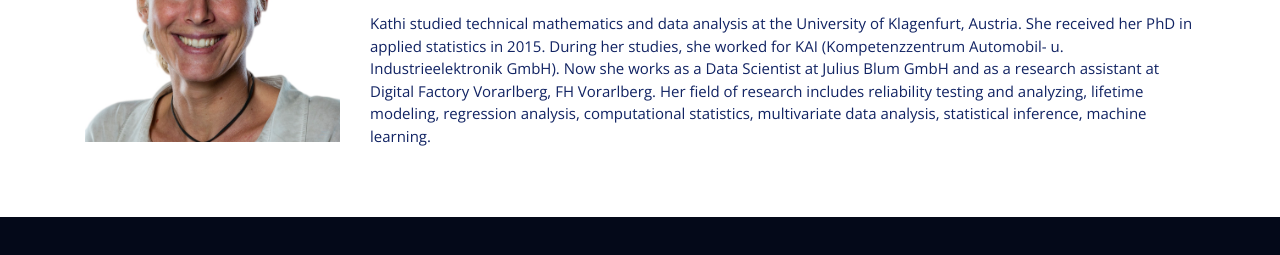
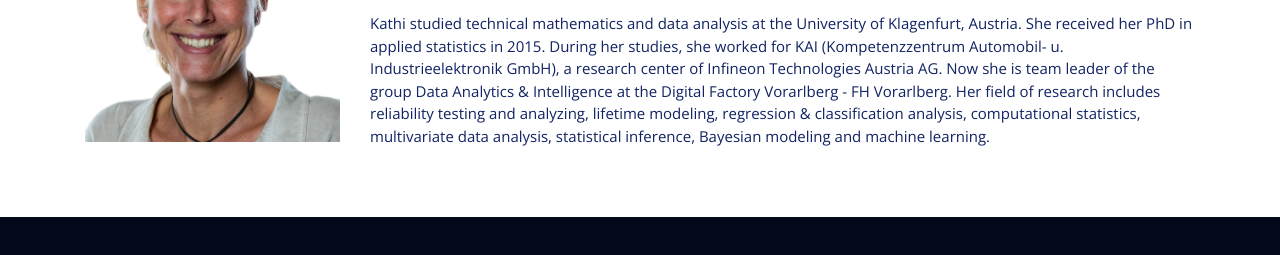
Before and after one commit to datapioneers/dp2019, a plain HTML site: page docs/organizer-kathrin.html in a window 1280 px wide. Shown: the part 378-633 px from the top of the page. Drawn offline with nearby package versions, Linux system fonts and the light colour scheme.

Commit message:
Update Kathi's bio

```diff
--- a/docs/organizer-kathrin.html
+++ b/docs/organizer-kathrin.html
@@ -72,15 +72,7 @@
                 <a href="https://www.linkedin.com/in/kathrin-plankensteiner-141b65171/"><i class="fa fa-linkedin"></i></a>
               </div>
               <p>
-                Kathi studied technical mathematics and data analysis at the
-                University of Klagenfurt, Austria. She received her PhD in
-                applied statistics in 2015. During her studies, she worked for
-                KAI (Kompetenzzentrum Automobil- u. Industrieelektronik GmbH).
-                Now she works as a Data Scientist at Julius Blum GmbH and as a
-                research assistant at Digital Factory Vorarlberg, FH Vorarlberg.
-                Her field of research includes reliability testing and analyzing,
-                lifetime modeling, regression analysis, computational statistics,
-                multivariate data analysis, statistical inference, machine learning.
+                Kathi studied technical mathematics and data analysis at the University of Klagenfurt, Austria. She received her PhD in applied statistics in 2015. During her studies, she worked for KAI (Kompetenzzentrum Automobil- u. Industrieelektronik GmbH), a research center of Infineon Technologies Austria AG. Now she is team leader of the group Data Analytics & Intelligence at the Digital Factory Vorarlberg - FH Vorarlberg. Her field of research includes reliability testing and analyzing, lifetime modeling, regression & classification analysis, computational statistics, multivariate data analysis, statistical inference, Bayesian modeling and machine learning.
               </p>
             </div>
           </div>
```
